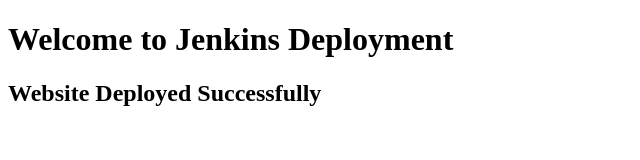
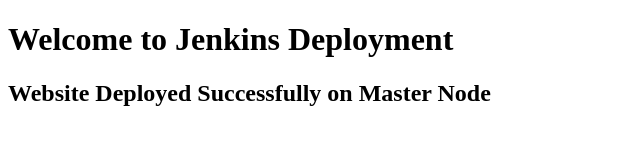
Before and after one commit to Prashantkgupta0208/Jenkins-Distribution-demo, a plain HTML site: page index.html in a window 1280 px wide. Shown: the whole page, without its empty margins (0-640 px from the left). Drawn offline with Linux system fonts and the light colour scheme.

Commit message:
Update deployment message in index.html

```diff
--- a/index.html
+++ b/index.html
@@ -5,6 +5,6 @@
 </head>
 <body>
     <h1>Welcome to Jenkins Deployment</h1>
-    <h2>Website Deployed Successfully</h2>
+    <h2>Website Deployed Successfully on Master Node</h2>
 </body>
 </html>
```
